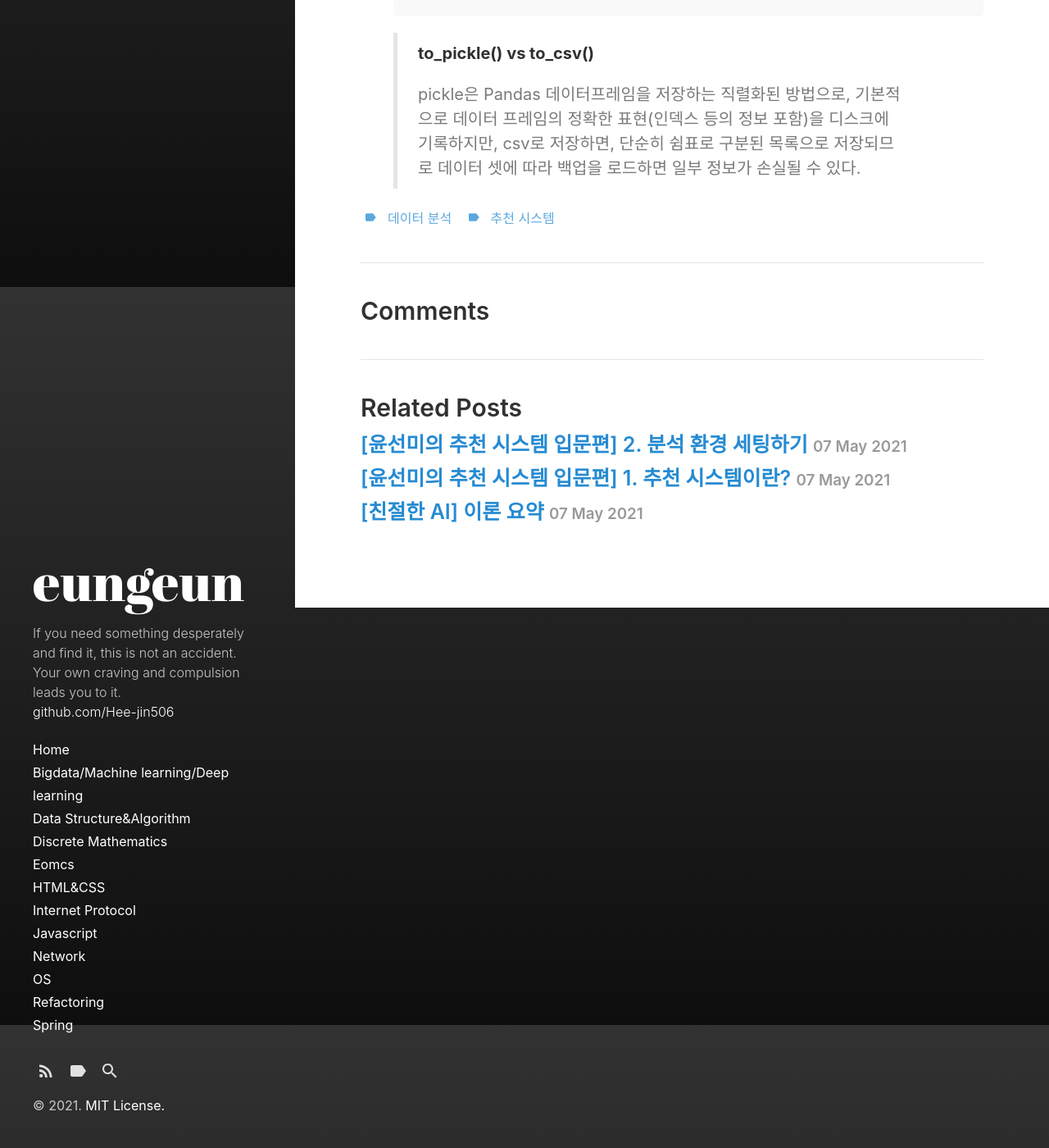
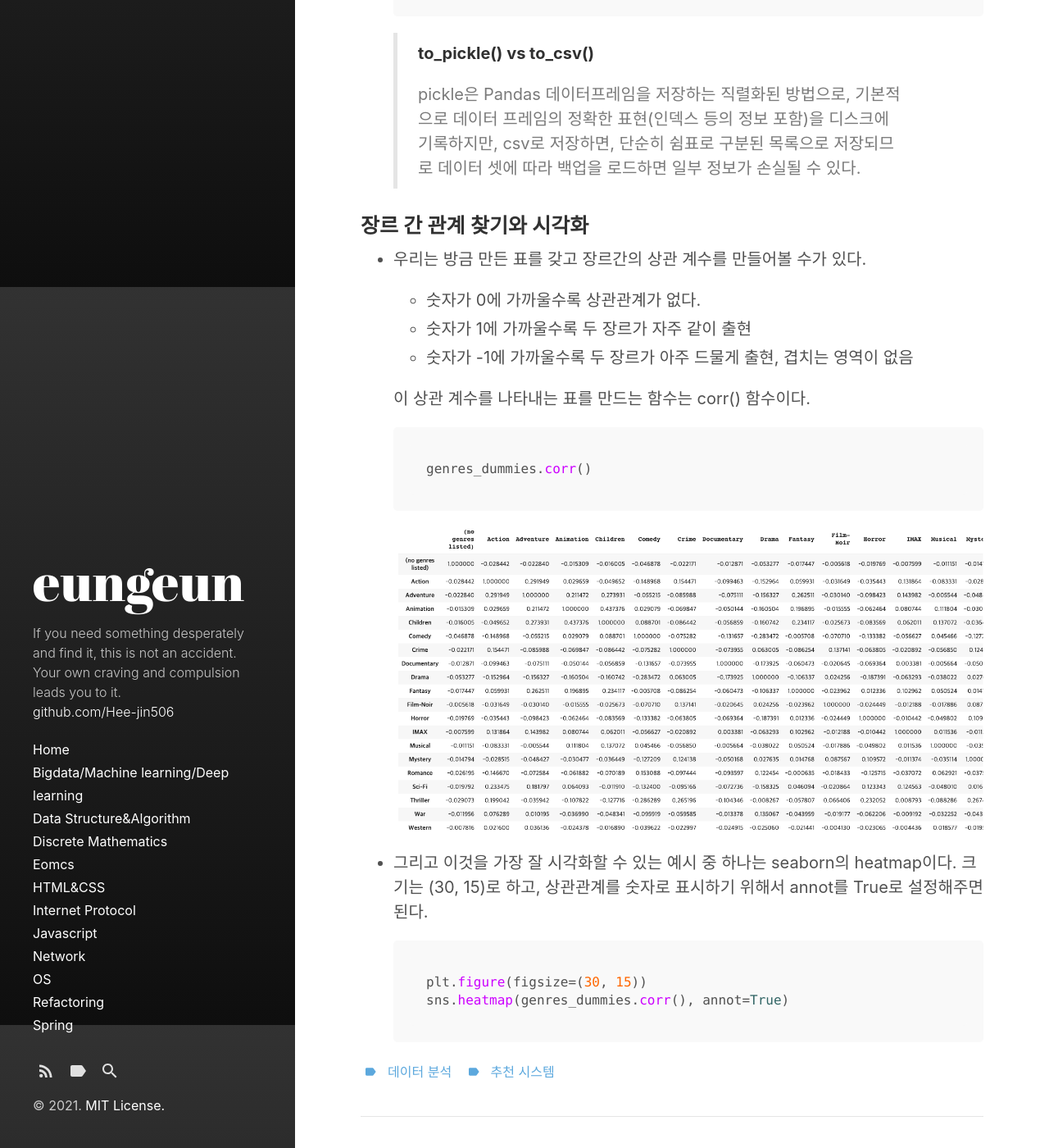
Before and after one commit to Hee-jin506/Hee-jin506.github.io, a Jekyll site: the page built from _posts/2021-05-07-recommendation-system-03.md, in a window 1280 px wide and 1400 px high, scrolled down 13150 px. Shown: the whole window at 82% size. Built offline with Jekyll 4.4.1, drawn with Linux system fonts in a browser that asks for light colours.

Commit message:
2021-05-12

````diff
--- a/_posts/2021-05-07-recommendation-system-03.md
+++ b/_posts/2021-05-07-recommendation-system-03.md
@@ -381,3 +381,26 @@ movies['year'].value_counts()
   > **to_pickle() vs to_csv()**
   >
   > pickle은 Pandas 데이터프레임을 저장하는 직렬화된 방법으로, 기본적으로 데이터 프레임의 정확한 표현(인덱스 등의 정보 포함)을 디스크에 기록하지만, csv로 저장하면, 단순히 쉼표로 구분된 목록으로 저장되므로 데이터 셋에 따라 백업을 로드하면 일부 정보가 손실될 수 있다.
+
+### 장르 간 관계 찾기와 시각화
+
+- 우리는 방금 만든 표를 갖고 장르간의 상관 계수를 만들어볼 수가 있다.
+
+  - 숫자가 0에 가까울수록 상관관계가 없다.
+  - 숫자가 1에 가까울수록 두 장르가 자주 같이 출현
+  - 숫자가 -1에 가까울수록 두 장르가 아주 드물게 출현, 겹치는 영역이 없음
+
+  이 상관 계수를 나타내는 표를 만드는 함수는 corr() 함수이다.
+
+  ```python
+  genres_dummies.corr()
+  ```
+
+  ![]({{site.url}}/assets/images/116.png)
+
+- 그리고 이것을 가장 잘 시각화할 수 있는 예시 중 하나는 seaborn의 heatmap이다. 크기는 (30, 15)로 하고, 상관관계를 숫자로 표시하기 위해서 annot를 True로 설정해주면 된다.
+
+  ```python
+  plt.figure(figsize=(30, 15))
+  sns.heatmap(genres_dummies.corr(), annot=True)
+  ```
````
Also changed, not shown: assets/images/116.png (added).
